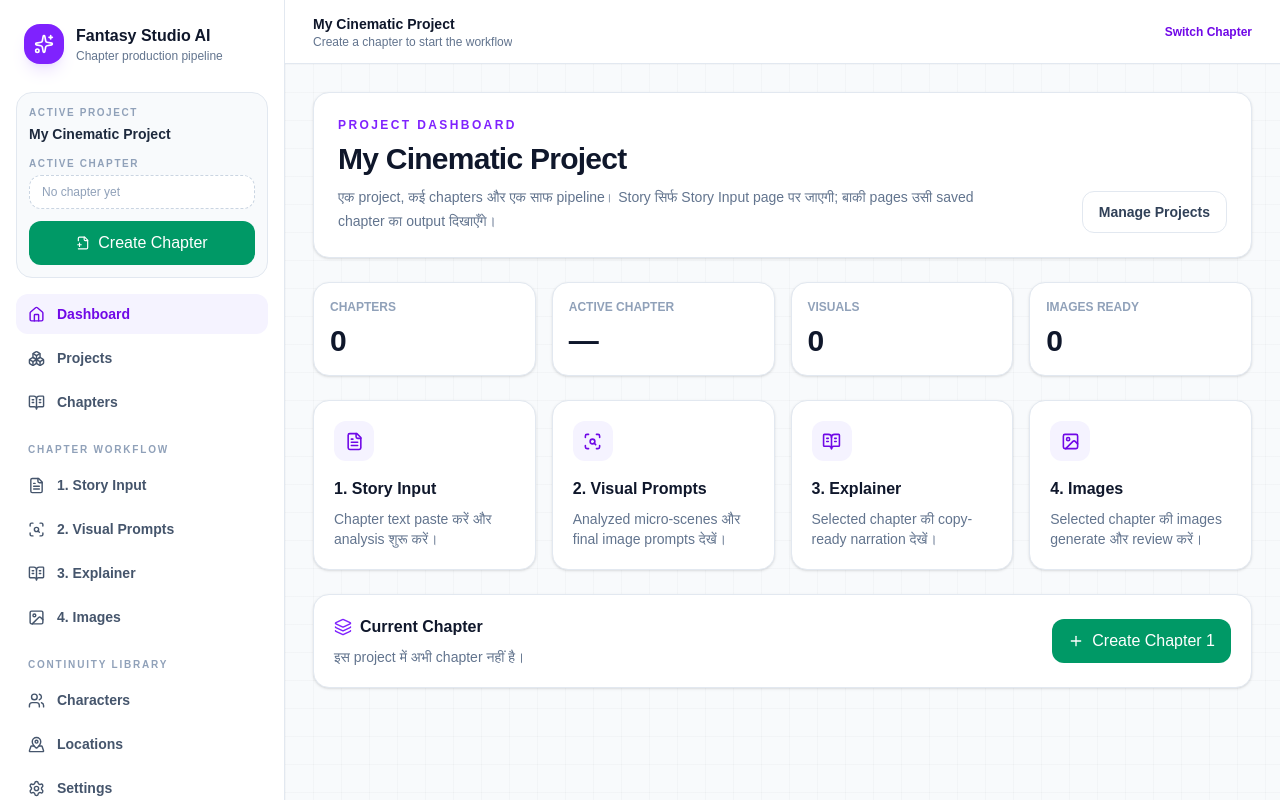
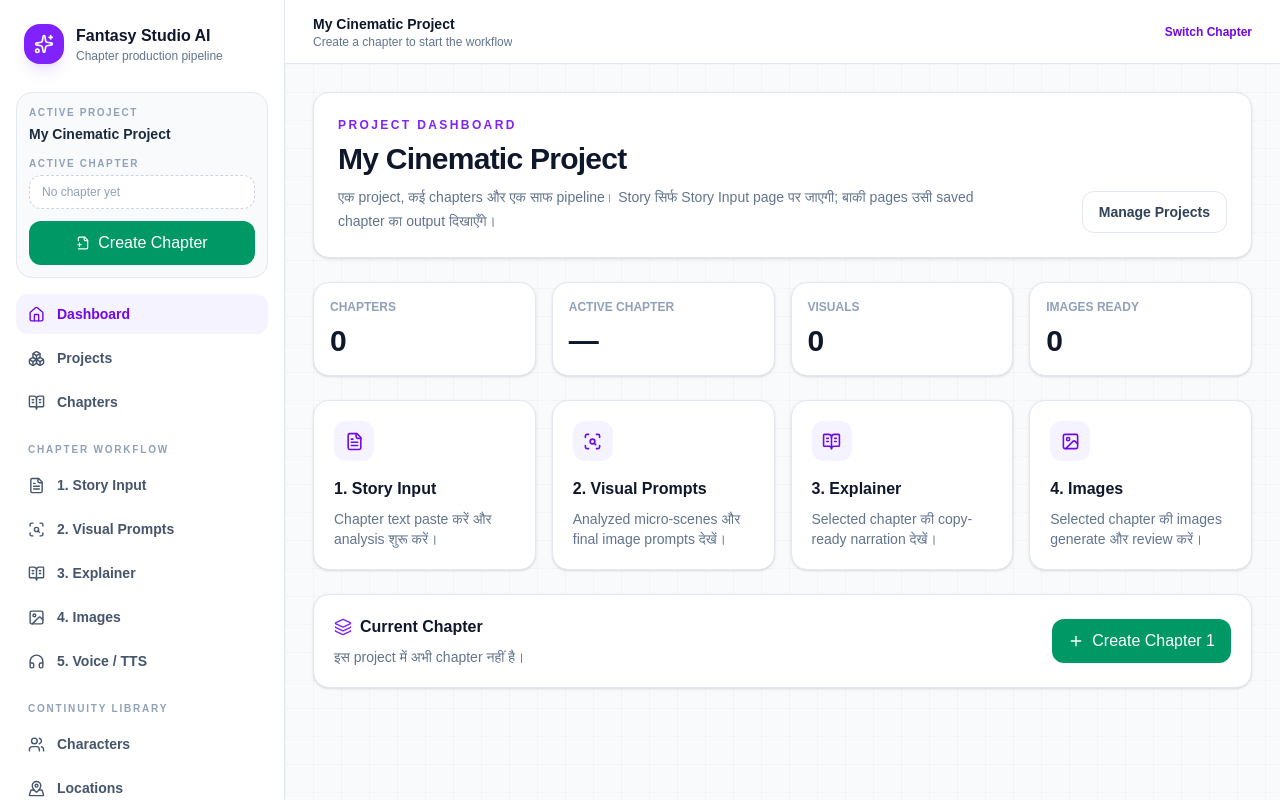
Before and after one commit to shuvinexofficial143-design/Fantasy-manga, a Next.js app: page / in a window 1280 px wide. Built offline with nearby package versions, Linux system fonts and the light colour scheme.

Commit message:
Add Voice TTS to chapter workflow navigation

```diff
--- a/components/app-shell.tsx
+++ b/components/app-shell.tsx
@@ -2,7 +2,7 @@
 
 import Link from "next/link";
 import {usePathname,useRouter} from "next/navigation";
-import {BookOpenText,Boxes,FilePlus2,FileText,Home,ImageIcon,MapPinned,ScanSearch,Settings,Sparkles,Users} from "lucide-react";
+import {BookOpenText,Boxes,FilePlus2,FileText,Headphones,Home,ImageIcon,MapPinned,ScanSearch,Settings,Sparkles,Users} from "lucide-react";
 import {createDraftChapter,nextChapterNumber} from "@/lib/chapters";
 import {useProject} from "./project-provider";
 
@@ -16,7 +16,8 @@ const workflowNav=[
   ["/novel","1. Story Input",FileText],
   ["/visuals","2. Visual Prompts",ScanSearch],
   ["/explainer","3. Explainer",BookOpenText],
-  ["/images","4. Images",ImageIcon]
+  ["/images","4. Images",ImageIcon],
+  ["/voice","5. Voice / TTS",Headphones]
 ] as const;
 
 const libraryNav=[
```
